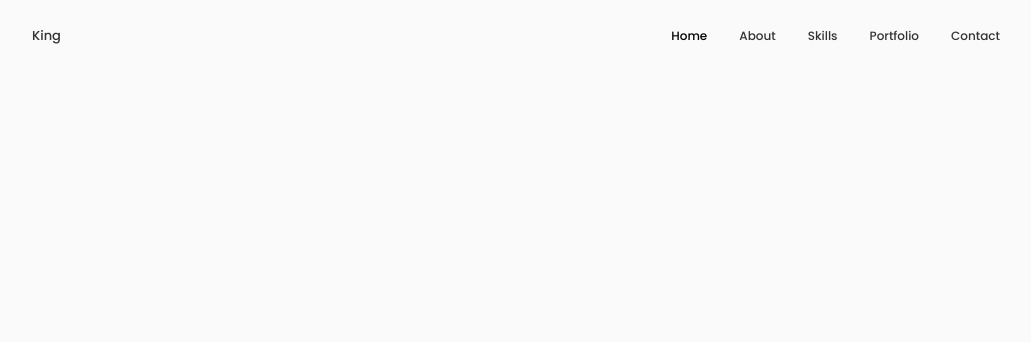
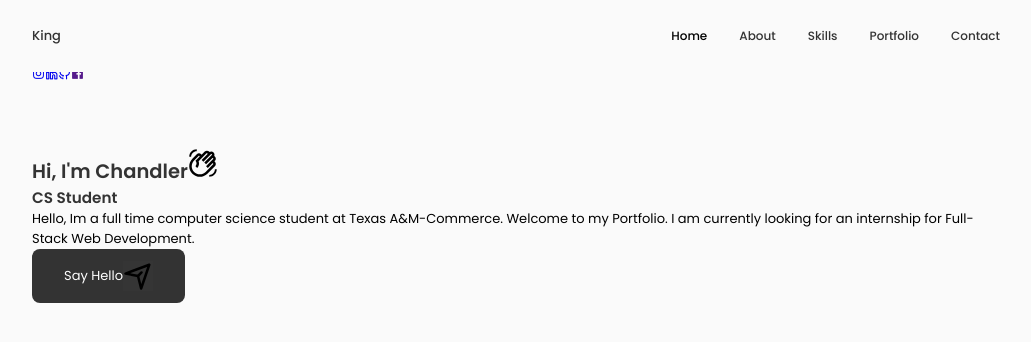
Before and after one commit to kingct19/Portfolio-React, a React (Create React App) app: page / in a window 1280 px wide. Shown: the top 342 px of the page, without its empty margins (124-1155 px from the left). Built offline with nearby package versions, Linux system fonts and the light colour scheme.

Commit message:
Start of Home Content

```diff
--- a/src/App.js
+++ b/src/App.js
@@ -1,11 +1,16 @@
 import React from "react";
 import "./App.css";
-import Header from "./components/header";
+import Header from "./components/Header/header";
+import Home from "./components/Home/Home";
 
 const App = () => {
   return (
     <>
       <Header />
+
+      <main className="main">
+        <Home />
+      </main>
     </>
   );
 };
--- /dev/null
+++ b/src/components/Home/Data.jsx
@@ -0,0 +1,55 @@
+import React from "react";
+
+const Data = () => {
+  return (
+    <div className="home__data">
+      <h1 className="home__title">
+        Hi, I'm Chandler
+        <svg
+          xmlns="http://www.w3.org/2000/svg"
+          version="1.1"
+          id="mdi-hand-wave-outline"
+          width="30"
+          height="30"
+          viewBox="0 0 24 24"
+        >
+          <path d="M7.03 4.95L3.5 8.5C.17 11.81 .17 17.19 3.5 20.5S12.19 23.83 15.5 20.5L21.5 14.5C22.5 13.53 22.5 11.94 21.5 10.96C21.4 10.84 21.27 10.73 21.13 10.64L21.5 10.25C22.5 9.28 22.5 7.69 21.5 6.71C21.36 6.55 21.17 6.41 21 6.3C21.38 5.38 21.21 4.28 20.46 3.53C19.59 2.66 18.24 2.57 17.26 3.25C17.16 3.1 17.05 2.96 16.92 2.83C15.95 1.86 14.36 1.86 13.38 2.83L10.87 5.34C10.78 5.2 10.67 5.07 10.55 4.95C9.58 4 8 4 7.03 4.95M8.44 6.37C8.64 6.17 8.95 6.17 9.15 6.37S9.35 6.88 9.15 7.08L5.97 10.26C7.14 11.43 7.14 13.33 5.97 14.5L7.38 15.91C8.83 14.46 9.2 12.34 8.5 10.55L14.8 4.25C15 4.05 15.31 4.05 15.5 4.25S15.71 4.76 15.5 4.96L10.91 9.56L12.32 10.97L18.33 4.96C18.53 4.76 18.84 4.76 19.04 4.96C19.24 5.16 19.24 5.47 19.04 5.67L13.03 11.68L14.44 13.09L19.39 8.14C19.59 7.94 19.9 7.94 20.1 8.14C20.3 8.34 20.3 8.65 20.1 8.85L14.44 14.5L15.85 15.92L19.39 12.38C19.59 12.18 19.9 12.18 20.1 12.38C20.3 12.58 20.3 12.89 20.1 13.09L14.1 19.1C11.56 21.64 7.45 21.64 4.91 19.1S2.37 12.45 4.91 9.91L8.44 6.37M23 17C23 20.31 20.31 23 17 23V21.5C19.5 21.5 21.5 19.5 21.5 17H23M1 7C1 3.69 3.69 1 7 1V2.5C4.5 2.5 2.5 4.5 2.5 7H1Z" />
+        </svg>
+      </h1>
+      <h3 className="home__subtitle">CS Student</h3>
+      <p className="home__description">
+        Hello, Im a full time computer science student at Texas A&M-Commerce.
+        Welcome to my Portfolio. I am currently looking for an internship for
+        Full-Stack Web Development.
+      </p>
+
+      <a href="#Contact" className="button button--flex">
+        Say Hello
+        <svg
+          width="30"
+          height="30"
+          viewBox="0 0 48 48"
+          fill="none"
+          xmlns="http://www.w3.org/2000/svg"
+        >
+          <path d="M48 0H0V48H48V0Z" fill="white" fill-opacity="0.01" />
+          <path
+            d="M42 6L4 20.1383L24 24.0083L29.0052 44L42 6Z"
+            stroke="black"
+            stroke-width="4"
+            stroke-linejoin="round"
+          />
+          <path
+            d="M24.0083 24.0083L29.6651 18.3515"
+            stroke="black"
+            stroke-width="4"
+            stroke-linecap="round"
+            stroke-linejoin="round"
+          />
+        </svg>
+      </a>
+    </div>
+  );
+};
+
+export default Data;
--- /dev/null
+++ b/src/components/Home/Home.jsx
@@ -0,0 +1,21 @@
+import React from "react";
+import "./home.css";
+import Social from "./Social";
+import Data from "./Data";
+
+const Home = () => {
+  return (
+    <section className="home section" id="home">
+      <div className="home__container container grid">
+        <div className="home__content grid">
+          <Social />
+
+          <div className="home__img"></div>
+
+          <Data />
+        </div>
+      </div>
+    </section>
+  );
+};
+export default Home;
--- /dev/null
+++ b/src/components/Home/Social.jsx
@@ -0,0 +1,37 @@
+import React from "react";
+
+const Social = () => {
+  return (
+    <div className="home__social">
+      <a
+        href="https://www.instagram.com/chandler.t.king/"
+        className="home__social-icon"
+        target="_blank"
+      >
+        <i class="uil uil-instagram"></i>
+      </a>
+
+      <a
+        href="https://www.linkedin.com/in/chandler-king-052861240/"
+        className="home__social-icon"
+        target="_blank"
+      >
+        <i class="uil uil-linkedin-alt"></i>
+      </a>
+
+      <a
+        href="https://github.com/kingct19"
+        className="home__social-icon"
+        target="_blank"
+      >
+        <i class="uil uil-github-alt"></i>
+      </a>
+
+      <a href="" className="home__social-icon" target="_blank">
+        <i class="uil uil-facebook"></i>
+      </a>
+    </div>
+  );
+};
+
+export default Social;
```
Also changed, not shown: src/Assets/hand-wave-outline.svg (added), src/Assets/send-one.svg (added), src/components/Header/header.css (renamed from src/components/header.css), src/components/Header/header.jsx (renamed from src/components/header.jsx), src/components/Home/home.css (added).
